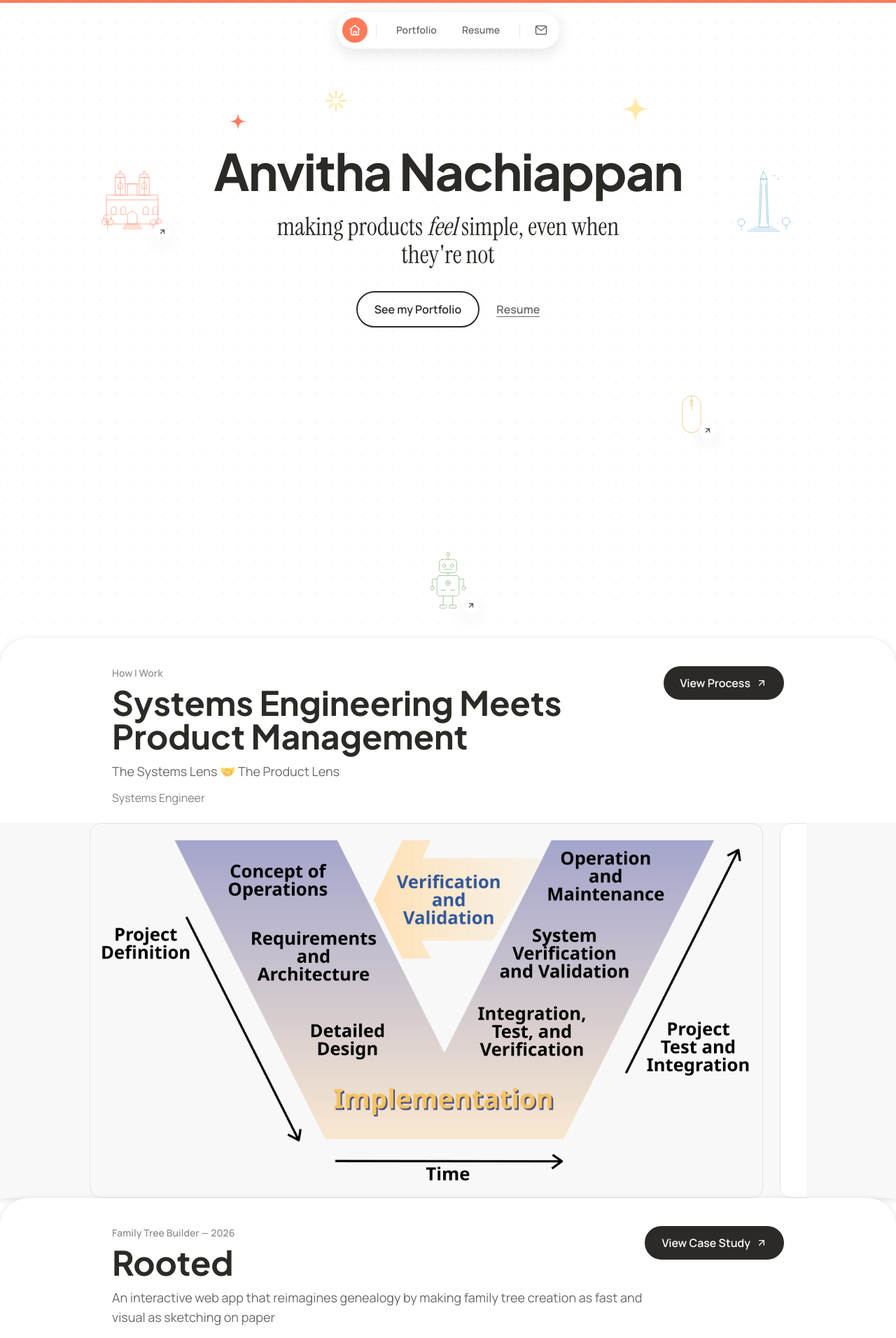
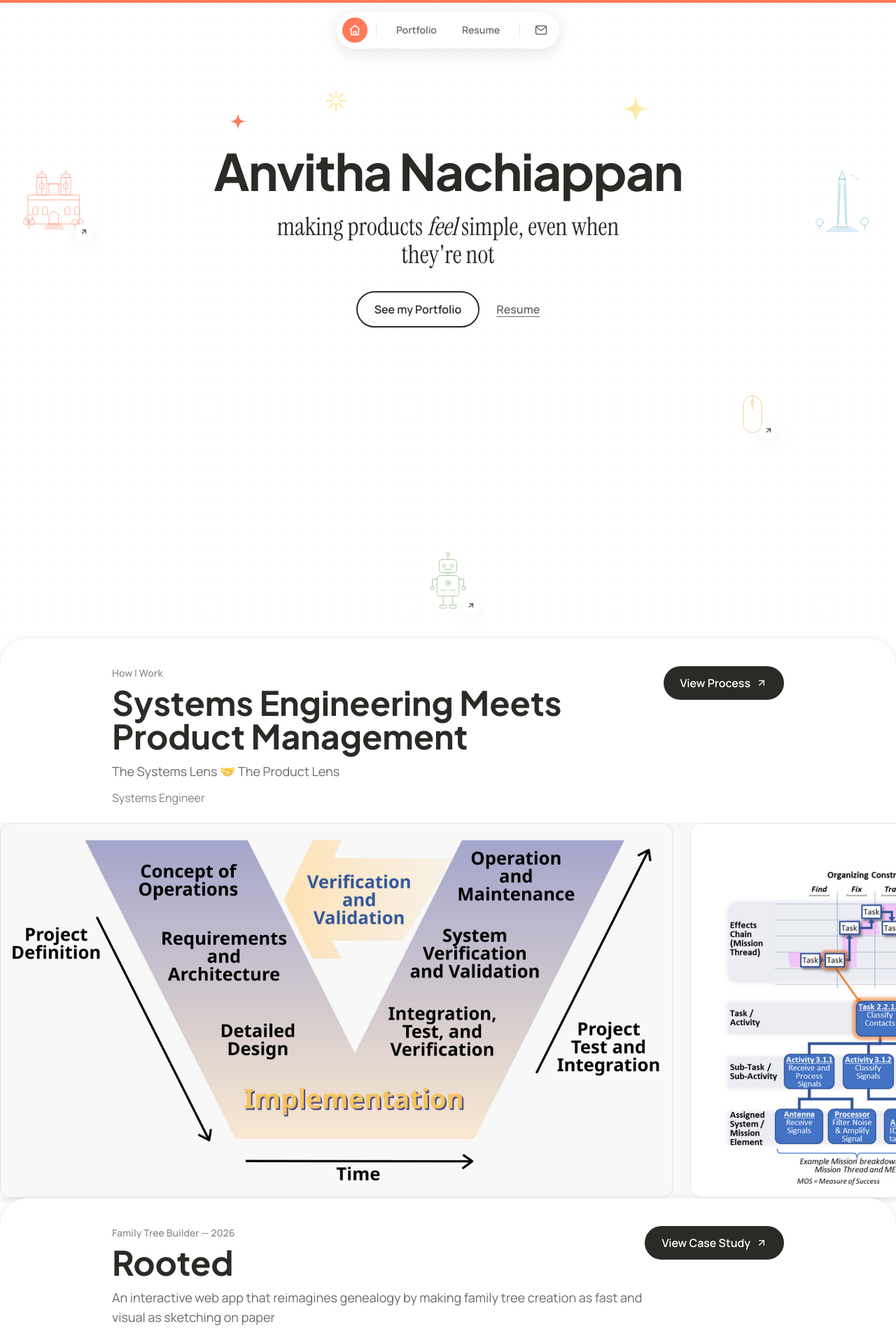
Before and after one commit to anvitha2828/portfolio, a Next.js app: page / in a window 1280 px wide. Shown: the top 1912 px of the page at 70% size. Built offline with nearby package versions, Linux system fonts and the light colour scheme.

Commit message:
Revert "Cap hero sketches and portfolio photo strips to a centered max-width"
This reverts commit ff743d4ffa87d502108661fc28f2b20947ca2055.

```diff
--- a/app/page.tsx
+++ b/app/page.tsx
@@ -18,14 +18,8 @@ export default function HomePage() {
         }}
       >
         {/* Every line-art drawing from the map, scattered here instead —
-            draggable, so they can be dragged around freely. Constrained to
-            a centered column (not the full-bleed w-screen section) so the
-            sketches don't fly out toward the edges on ultra-wide screens.
-            `absolute inset-0` + `max-width` + `mx-auto` fills the section's
-            full height while centering a capped-width box — HeroSketches'
-            own `absolute inset-0` div then binds to *this* box, since an
-            absolutely positioned element is itself a positioned ancestor. */}
-        <div className="absolute inset-0 mx-auto hidden max-w-5xl sm:block">
+            draggable, so they can be dragged around freely. */}
+        <div className="hidden sm:block">
           <HeroSketches />
         </div>
 
--- a/components/StackedCaseStudies.tsx
+++ b/components/StackedCaseStudies.tsx
@@ -72,12 +72,10 @@ function StackedCard({ study }: { study: CaseStudy }) {
         </div>
       </div>
 
-      {/* Background tint stays full window width for the "sticky page"
-          look, but the photos themselves are capped to the same max-w-5xl
-          column as the text above — otherwise they'd spread edge-to-edge
-          on ultra-wide screens, same issue as the hero sketches. */}
+      {/* Full window width, left to right — deliberately outside the
+          max-w-5xl column above. No rounding on this boundary itself; each
+          photo inside (AutoScrollGallery) has its own curved corners. */}
       <div className="relative min-h-0 flex-1 bg-ink/[0.03]">
-        <div className="mx-auto h-full max-w-5xl">
         {images.length > 0 ? (
           <AutoScrollGallery images={images} alt={study.title} />
         ) : (
@@ -87,7 +85,6 @@ function StackedCard({ study }: { study: CaseStudy }) {
             </span>
           </div>
         )}
-        </div>
       </div>
     </section>
   );
```
Lines whose indentation alone changed are shown as unchanged.
